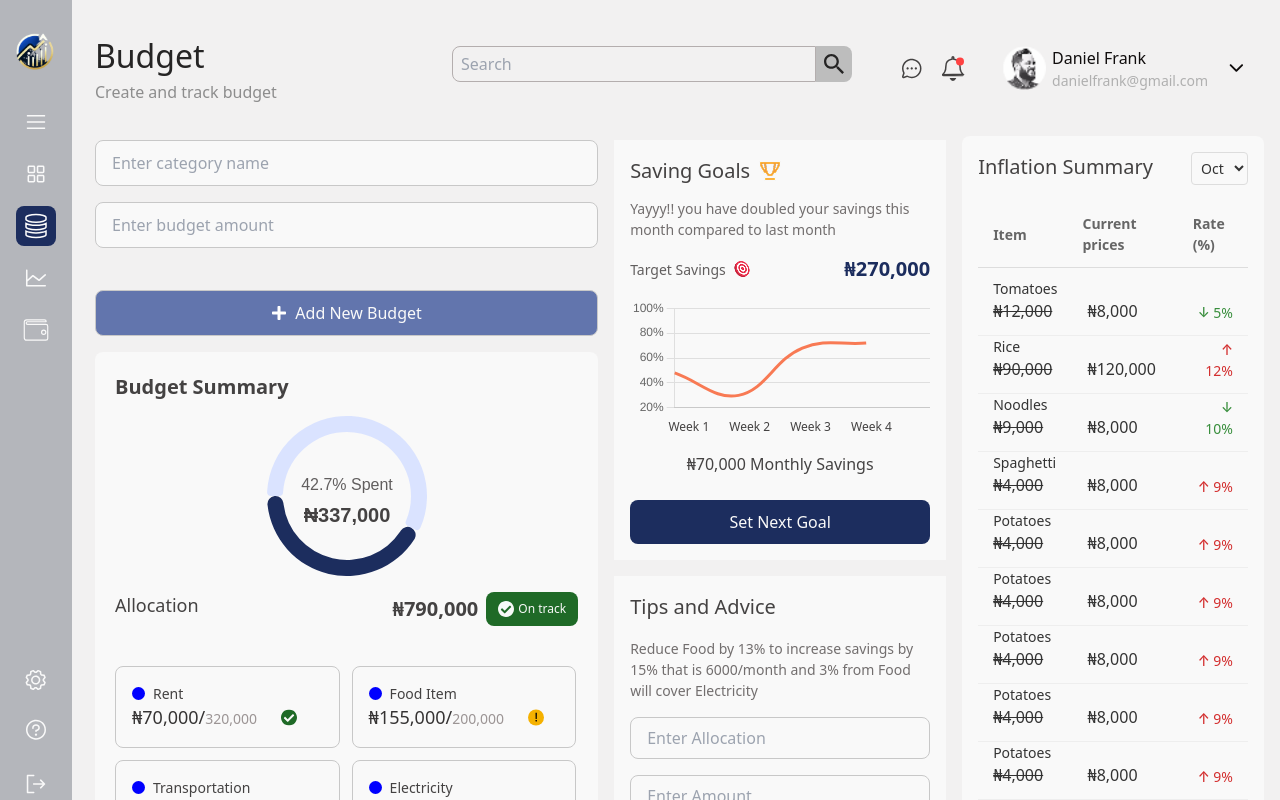
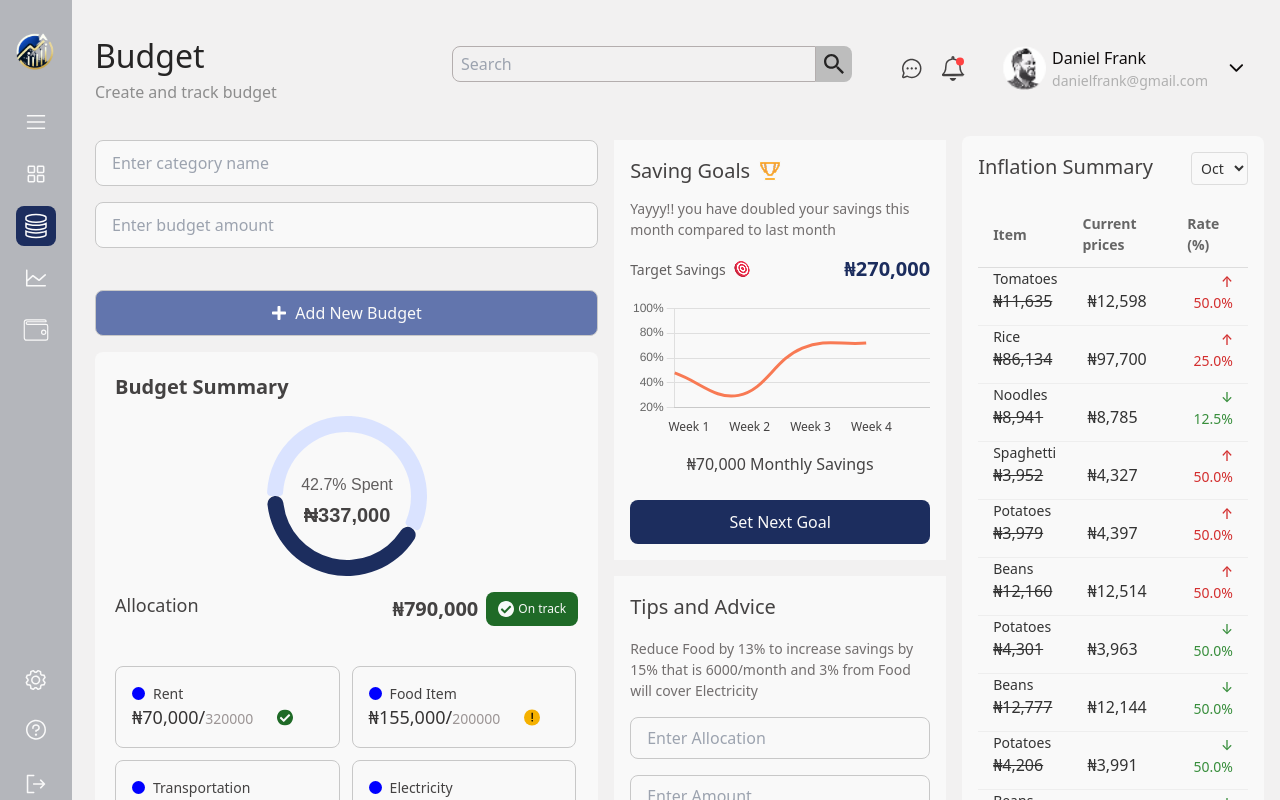
Before and after one commit to Abdulsamad-22/EcoTrack-fintech, a React (Vite) app in the folder ecoTrack/: page /budget in a window 1280 px wide. Shown: the top 800 px of the page. Built offline with nearby package versions, Linux system fonts and the light colour scheme.

Commit message:
updating transfer history after transaction is complete

```diff
--- a/ecoTrack/src/components/budget/BudgetAllocation.jsx
+++ b/ecoTrack/src/components/budget/BudgetAllocation.jsx
@@ -58,7 +58,7 @@ export default function BudgetAllocation() {
             <div className={styles.amountContainer}>
               <p className={styles.allocationAmount}>
                 ₦{list.spentAmount.toLocaleString("en-NG")}/
-                <span>{list.totalAmount.toLocaleString("en-NG")}</span>
+                <span>{list.totalAmount}</span>
               </p>
               <img className={styles.onTrackIcon} src={list.status} alt="" />
             </div>
--- a/ecoTrack/src/components/budget/InflationSummary.jsx
+++ b/ecoTrack/src/components/budget/InflationSummary.jsx
@@ -1,5 +1,30 @@
 import styles from "./inflationsummary.module.css";
+import inflatedPrices from "../data/inflatedPrices.json";
+import { useEffect, useState } from "react";
+
+function getFluctuatedPrice(price) {
+  const fluctuation = Math.random() * 0.15 - 0.05;
+  const newPrice = price + price * fluctuation;
+  return Math.round(newPrice);
+}
 export default function InflationSummary() {
+  const [items, setItems] = useState(inflatedPrices);
+  useEffect(() => {
+    const interval = setInterval(() => {
+      setItems((prevItems) =>
+        prevItems.map((item) => ({
+          ...item,
+          price: getFluctuatedPrice(item.price),
+          newPrice: getFluctuatedPrice(item.price),
+          rate: Math.abs(
+            ((item.price - item.newPrice) / item.newPrice) * 100
+          ).toFixed(1),
+        }))
+      );
+    }, 5000);
+
+    return () => clearInterval(interval);
+  }, []);
   return (
     <div className={styles.container}>
       <div className={styles.topContainer}>
@@ -24,7 +49,36 @@ export default function InflationSummary() {
           </tr>
         </thead>
         <tbody>
-          <tr class="align-bottom">
+          {items.map((item) => (
+            <tr class="align-bottom">
+              <td className={styles.itemCol}>
+                <span className={styles.itemName}>{item.name}</span>
+                <div>
+                  <span className={styles.oldPrice}>
+                    ₦{item.price.toLocaleString("en-NG")}
+                  </span>
+                </div>
+              </td>
+              <td className={styles.newPrice}>
+                ₦{item.newPrice.toLocaleString("en-NG")}
+              </td>
+              <td
+                className={
+                  item.price < item.newPrice
+                    ? styles.rateIncrease
+                    : styles.rateDecrease
+                }
+              >
+                {item.price < item.newPrice ? "↑" : "↓"} {item.rate}%
+                {/* <img
+                          className={styles.rateIcon}
+                          src="/src/images/arrow-down.svg"
+                          alt=""
+                        /> */}
+              </td>
+            </tr>
+          ))}
+          {/*<tr class="align-bottom">
             <td className={styles.itemCol1}>
               <span className={styles.itemName}>Tomatoes</span>
               <div>
@@ -33,13 +87,13 @@ export default function InflationSummary() {
             </td>
             <td className={styles.newPrice1}>₦8,000</td>
             <td className={styles.rateDecrease}>
-              {/* <img
+               <img
                 className={styles.rateIcon}
                 src="/src/images/arrow-down.svg"
                 alt=""
-              /> */}
-              ↓ 5%
-            </td>
+              />
+              ↓ 5%*/}
+          {/* </td>
           </tr>
 
           <tr class="align-bottom">
@@ -139,7 +193,7 @@ export default function InflationSummary() {
             </td>
             <td className={styles.newPriceLast}>₦8,000</td>
             <td className={styles.rateDecreaseLast}>↓ 5%</td>
-          </tr>
+          </tr> */}
         </tbody>
       </table>
 
--- a/ecoTrack/src/components/dashboardUno/Cards.jsx
+++ b/ecoTrack/src/components/dashboardUno/Cards.jsx
@@ -24,6 +24,20 @@ export default function Cards() {
     setBalance(
       isVisible ? originalBalance.replace(/[0-9]/g, "*") : originalBalance
     );
+  }
+
+  function test() {
+    setTransaction((prevTransfer) => [
+      ...prevTransfer,
+      {
+        name: "Obinna Hart",
+        type: "Debit",
+        date: "12 Dec, 2024",
+        amount: "₦120,000",
+        category: "Food and Groceries",
+        status: "Pending",
+      },
+    ]);
   }
 
   // function handleVisibility() {
--- a/ecoTrack/src/components/dashboardUno/ConfirmAmount.jsx
+++ b/ecoTrack/src/components/dashboardUno/ConfirmAmount.jsx
@@ -2,15 +2,14 @@ import { useState } from "react";
 import styles from "./confirmamount.module.css";
 import ConfirmTransaction from "./ConfirmTransaction";
 import { useBudget } from "../budget/BudgetProvider";
+import TransactionProvider from "./TransactionProvider";
 
 export default function ConfirmAmount({
   setOverlayVisible,
   bankName,
   accountNum,
 }) {
-  // const [amount, setAmount] = useState("");
   const { category, setCategory, sentAmount, setSentAmount } = useBudget();
-  // const [category, setCategory] = useState("");
   const [confirmTransfer, setConfirmTransfer] = useState(false);
   const [errors, setErrors] = useState({});
 
--- a/ecoTrack/src/components/dashboardUno/ConfirmTransaction.jsx
+++ b/ecoTrack/src/components/dashboardUno/ConfirmTransaction.jsx
@@ -1,13 +1,21 @@
 import { useState } from "react";
 import styles from "./confirmamount.module.css";
 import { useBudget } from "../budget/BudgetProvider";
+import { useTransfer } from "./TransactionProvider";
+
 export default function ConfirmTransaction({
   setOverlayVisible,
   accountNum,
   bankName,
 }) {
-  const { sentAmount, setSentAmount, setCategory, expenseBudgetCalc } =
-    useBudget();
+  const { transaction, setTransaction } = useTransfer();
+  const {
+    sentAmount,
+    setSentAmount,
+    setCategory,
+    category,
+    expenseBudgetCalc,
+  } = useBudget();
   const [pin, setPin] = useState("");
   const [error, setError] = useState({});
   function validatePin() {
@@ -22,12 +30,29 @@ export default function ConfirmTransaction({
     if (Object.keys(error).length > 0) {
       return;
     }
-
+    const date = new Date(); // Ensure date is defined
+    const day = date.getDate(); // Get the day of the month (1–31)
+    const month = date.toLocaleString("en-GB", { month: "short" }); // Get short month name (e.g., "May")
+    const year = date.getFullYear(); // Get the full year (e.g., 2025)
+    const formattedDate = `${day} ${month}, ${year}`;
+    console.log(formattedDate);
+    setTransaction((prevTransfer) => [
+      ...prevTransfer,
+      {
+        name: bankName,
+        type: "Debit",
+        date: formattedDate,
+        amount: sentAmount.toLocaleString("en-NG"),
+        category: category,
+        status: "Successful",
+      },
+    ]);
     expenseBudgetCalc();
     setOverlayVisible("success"); // Open transaction success screen
     setCategory("");
     setSentAmount("");
   }
+
   return (
     <div>
       Pay out {`₦${sentAmount.replace(/\B(?=(\d{3})+(?!\d))/g, ",")}`} to
--- a/ecoTrack/src/components/dashboardUno/NewPrice.jsx
+++ b/ecoTrack/src/components/dashboardUno/NewPrice.jsx
@@ -43,7 +43,8 @@ export default function NewPrice() {
           </tr>
         </thead>
         <tbody>
-          {items.map((item) => (
+          {items.map((item) =>
+            item.id <= 6 ? (
               <tr class="align-bottom">
                 <td className={styles.itemCol}>
                   <span className={styles.itemName}>{item.name}</span>
@@ -71,7 +72,10 @@ export default function NewPrice() {
               /> */}
                 </td>
               </tr>
-          ))}
+            ) : (
+              ""
+            )
+          )}
 
           {/* <tr class="align-bottom">
             <td className={styles.itemCol}>
--- /dev/null
+++ b/ecoTrack/src/components/dashboardUno/TransactionProvider.jsx
@@ -0,0 +1,45 @@
+import { createContext, useContext, useState, useEffect } from "react";
+const TransferContext = createContext();
+export const useTransfer = () => useContext(TransferContext);
+export default function TransactionProvider({ children }) {
+  const [transaction, setTransaction] = useState(() => {
+    const savedTransactions = localStorage.getItem("transactions");
+    return savedTransactions
+      ? JSON.parse(savedTransactions)
+      : [
+          {
+            name: "Wisdom Obinna Hart",
+            type: "Debit",
+            date: "12 Dec, 2024",
+            amount: 120000,
+            category: "Food and Groceries",
+            status: "Pending",
+          },
+          {
+            name: "Choli Frank",
+            type: "Credit",
+            date: "12 Dec, 2024",
+            amount: 120000,
+            category: "Food and Groceries",
+            status: "Successful",
+          },
+          {
+            name: "AEDC",
+            type: "Debit",
+            date: "12 Dec, 2024",
+            amount: 20000,
+            category: "Food and Groceries",
+            status: "Pending",
+          },
+        ];
+  });
+
+  useEffect(() => {
+    localStorage.setItem("transactions", JSON.stringify(transaction));
+  }, [transaction]);
+  return (
+    <TransferContext.Provider value={{ transaction, setTransaction }}>
+      {children}
+    </TransferContext.Provider>
+  );
+}
--- a/ecoTrack/src/components/data/inflatedPrices.json
+++ b/ecoTrack/src/components/data/inflatedPrices.json
@@ -1,43 +1,81 @@
 [
   {
+    "id": 1,
     "name": "Tomatoes",
     "price": 12000,
     "newPrice": 8000,
-    "rate": ""
+    "rate": 0.01
   },
 
   {
+    "id": 2,
     "name": "Rice",
     "price": 90000,
     "newPrice": 120000,
-    "rate": ""
+    "rate": -0.0025
   },
 
   {
+    "id": 3,
     "name": "Noodles",
     "price": 9000,
     "newPrice": 8000,
-    "rate": ""
+    "rate": 0.00125
   },
 
   {
+    "id": 4,
     "name": "Spaghetti",
     "price": 4000,
     "newPrice": 8000,
-    "rate": ""
+    "rate": -0.005
   },
 
   {
+    "id": 5,
     "name": "Potatoes",
     "price": 4000,
     "newPrice": 8000,
-    "rate": ""
+    "rate": -0.005
   },
 
   {
+    "id": 6,
     "name": "Beans",
     "price": 12000,
     "newPrice": 8000,
-    "rate": ""
+    "rate": 0.01
+  },
+
+  {
+    "id": 7,
+    "name": "Potatoes",
+    "price": 4000,
+    "newPrice": 8000,
+    "rate": -0.005
+  },
+
+  {
+    "id": 8,
+    "name": "Beans",
+    "price": 12000,
+    "newPrice": 8000,
+    "rate": 0.01
+  },
+
+  {
+    "id": 9,
+    "name": "Potatoes",
+    "price": 4000,
+    "newPrice": 8000,
+    "rate": -0.005
+  },
+
+  {
+    "id": 10,
+    "name": "Beans",
+    "price": 12000,
+    "newPrice": 8000,
+    "rate": 0.01
   }
 ]
--- a/ecoTrack/src/components/tracking/CheaperStore.jsx
+++ b/ecoTrack/src/components/tracking/CheaperStore.jsx
@@ -23,14 +23,13 @@ export default function CheaperStore() {
     <div className={styles.cheapStoreContainer}>
       <div className={styles.topContainer}>
         <h1>Get Cheaper Products Here</h1>
-        <div>
-          {/* <label>Sort by</label> */}
+        {/* <div>
           <select>
             <option value="date">Nov</option>
             <option value="amount">Dec</option>
             <option value="name">Jan</option>
           </select>
-        </div>
+        </div> */}
       </div>
 
       <div className={styles.storeWrapper}>
--- a/ecoTrack/src/pages/Dashboard.jsx
+++ b/ecoTrack/src/pages/Dashboard.jsx
@@ -12,12 +12,14 @@ import TopBar from "../components/TopBar";
 import Transaction from "../components/dashboardUno/Transaction";
 
 import DashboardBody from "../components/dashboardUno/DashboardBody";
+import TransactionProvider from "../components/dashboardUno/TransactionProvider";
 export default function Dashboard() {
   return (
     <section className={styles.dashboard}>
       <SideBar />
       <DashboardBody>
         <TopBar />
+        <TransactionProvider>
           <OuterContainer>
             <InnerContainer>
               <DashboardContent />
@@ -30,6 +32,7 @@ export default function Dashboard() {
               <NewPrice />
             </RightSideSection>
           </OuterContainer>
+        </TransactionProvider>
       </DashboardBody>
     </section>
   );
```
Also changed, not shown: ecoTrack/src/components/dashboardUno/Transaction.jsx (+34 -28 lines). Lines whose indentation alone changed are shown as unchanged.
